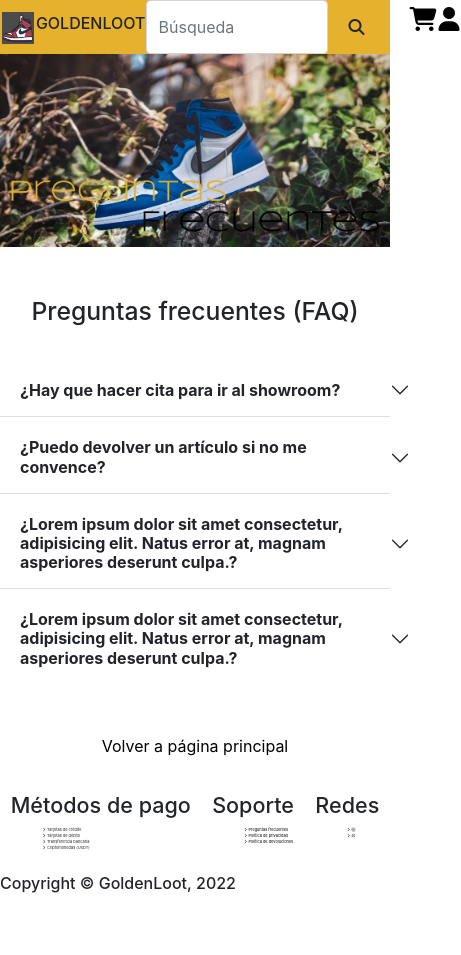
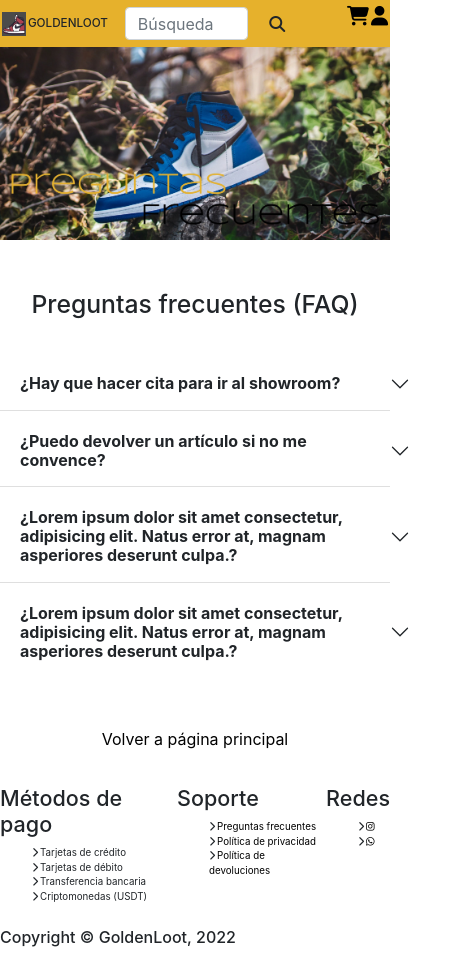
Before and after one commit to EzequielCamino/GoldenLoot, a website: page pages/faq.html in a window 390 px wide. Shown: the whole page, 461 px wide, since content can reach past the window. Before the commit the page ends 901 px from the top, so only its background shows below. Drawn offline with nearby package versions, Linux system fonts and the light colour scheme.

Commit message:
Corrige errores vista mobile en header y footer

```diff
--- a/sass/_header.scss
+++ b/sass/_header.scss
@@ -11,17 +11,17 @@ header {
       align-items: center;
       gap: 0.5vw;
       margin-left: 0.5vw;
-      font-size: 1.5rem;
       h1 {
         margin-top: 0.5vw;
+        font-size: 2vw;
       }
       a img {
-        height: 2rem;
-        width: 2rem;
+        height: 3vw;
+        width: 3vw;
       }
     }
     .icon {
-      font-size: 1.5rem;
+      font-size: 2vw;
       color: black;
       &:hover{
         color:white;
@@ -30,6 +30,9 @@ header {
     }
     .form-control {
       width: 40vw;
+      height: 5vw;
+      display: flex;
+      align-self: center;
     }
     .nav ul {
       display: flex;
--- a/sass/_main.scss
+++ b/sass/_main.scss
@@ -38,6 +38,15 @@
         display: flex;
         justify-content: center;
         gap: 0.2vw;
+        .fa-grip-lines
+        &:hover{
+            color: map-get($estilos, colorPrincipal);
+        }
+        &:active{
+            @keyframes identifier {
+
+            }
+        }
     }
 
 }
--- a/sass/_mediaqueries.scss
+++ b/sass/_mediaqueries.scss
@@ -4,11 +4,12 @@
 
 /* HEADER */
 @media screen and (max-width:768px) {
-    header h1 {
-        font-size: 1rem;
+    header{
+        .logo{
+            h1 {
+                font-size: 3vw;
+                margin-top: 1.5vw;
             }
-    .logo{
-        font-size: 1rem;
             a img {
                 height: 1.5rem;
                 width: 1.5rem;
@@ -17,9 +18,9 @@
         .form-control {
             width: 25vw;
         }
-
         .icon {
-        font-size: 1rem;
+            font-size: 5vw;
+        }
     }
 }
 
@@ -55,10 +56,9 @@
         display: flex;
         flex-direction: column;
         margin-bottom: 10vw;
-    }
         .encargos_text {
             h2 {
-        font-size: 8vw;
+            font-size: 10vw;
             }
             p{
                 font-size: 4vw;
@@ -68,27 +68,27 @@
             }
         }
     }
+}
 
 @media screen and (max-width:768px) {
     .contacto  {
         grid-template-rows: 60vw;
         grid-template-columns: repeat(2, 1fr);
         margin-bottom: 10vw;
-    }
-    .showroom h2 {
+        .showroom{
+            h2 {
                 font-size: 4vw;
             }
             .showroom_data {
                 font-size: 3vw;
             }
         }
+    }
+}
 
 /* FOOTER */
 @media screen and (max-width:768px) {
-    .footer {
-        margin-top: 4vw;
-        display: flex;
-        justify-content: space-around;
+    footer>.footer {
         font-size: 2.5vw;
     }
 }
--- a/sass/styleSass.scss
+++ b/sass/styleSass.scss
@@ -10,6 +10,19 @@
 .hero_image>img {
     width: 100%;
 }
+
+/* ******************************************* */
+/* *****************ANIMACIONES*************** */
+/* ******************************************* */
+@keyframes left_out {
+    0%{transform: translateX(0);}
+    20%{transform: translateX(-0.2vw);}
+    40%{transform: translateX(-0.4vw);}
+    60%{transform: translateX(-0.6vw);}
+    80%{transform: translateX(-0.8vw);}
+    100%{transform: translateX(-1vw);}
+}
+
 
 // Maps
 $estilos:(
```
Also changed, not shown: index.html (+2 -3 lines), css/stylenuevos.css, 1 other file. Lines whose indentation alone changed are shown as unchanged.
